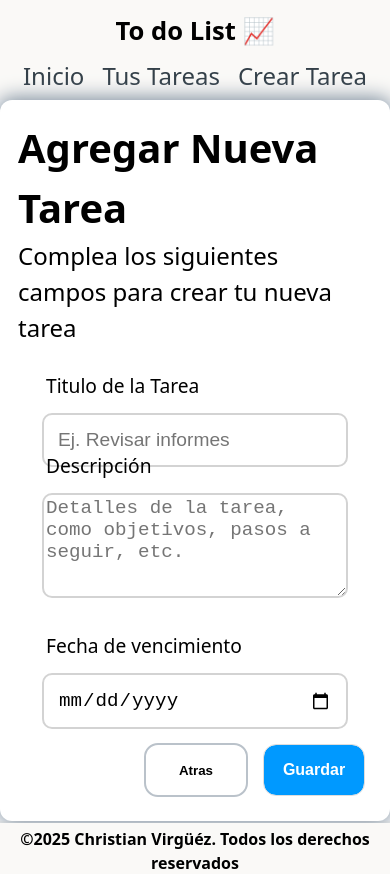
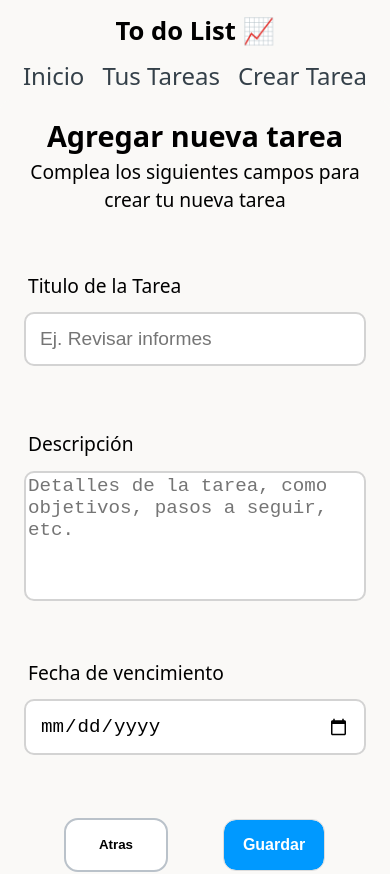
Before and after one commit to ChristianVirguez/taskList, a React (Vite) app: page /new-task in a window 390 px wide. Shown: the top 874 px of the page. Built offline with nearby package versions, Linux system fonts and the light colour scheme.

Commit message:
dev: arreglo estilos de newTask, pendiente arreglar taskPage

```diff
--- a/src/components/commun/content/content.css
+++ b/src/components/commun/content/content.css
@@ -1,6 +1,7 @@
 
 .content-main{
-    background-color: white;
+    background: #FAF9F7;
+
     width: 100vw;
     height: 100%;
 
--- a/src/pages/new_task/NewTaskPage.tsx
+++ b/src/pages/new_task/NewTaskPage.tsx
@@ -48,7 +48,7 @@ function NewTask(){
     return (
         <>
             <div className="newtask-container">
-                <h2>Agregar Nueva Tarea</h2>
+                <h2>Agregar nueva tarea</h2>
                 <p>Complea los siguientes campos para crear tu nueva tarea</p>
 
                 <form className="box-input" onSubmit={handleSubmit}>
--- a/src/pages/new_task/newtask.css
+++ b/src/pages/new_task/newtask.css
@@ -1,7 +1,8 @@
 
 .newtask-container{
+    background: #FAF9F7;
     width: 700px;
-    height: max-content;
+    height: 100vh;
     padding: 18px;
 
     border-radius: 12px;
@@ -9,8 +10,6 @@
     display: flex;
     flex-flow: column;
     font-size: 1.2rem;
-
-    box-shadow: 0px 0px 20px 2px lightslategray;
 }
 
 .newtask-container h2{
@@ -30,19 +29,20 @@
 
     display: flex;
     flex-flow: column;
+    justify-content: space-evenly;
 }
 
 .box-input .task-title,
 .box-input .task-description,
 .box-input .task-date-expiration{
-    padding: 18px;
 
     display: flex;
     flex-flow: column;
+    text-align: start;
 }
 
 .task-title{
-    height: 80px;
+    height: 110px;
 
     display: flex;
     flex-flow: column;
@@ -72,6 +72,7 @@
     border: none;
     outline: 2px solid lightgrey;
     font-size: 1.2rem;
+    resize: none;
 }
 
 .task-date-expiration{
@@ -152,3 +153,47 @@
     border: none;
     border-radius: 12px;
 }
+
+
+/*
+sm: 640px
+md: 768px
+lg: 1024px
+xl: 1280px
+*/
+
+/* @media (max-width: 768px) {
+
+
+} */
+
+
+@media (max-width: 640px) {
+
+    .newtask-container{
+        background: #FAF9F7;
+        width: 700px;
+        height: 100vh;
+        padding-top: 14px;
+
+        display: flex;
+        flex-flow: column;
+        text-align: center;
+
+        & h2{
+            font-size: 1.5em;
+        }
+
+        & p {
+            font-size: 1em;
+        }
+    }
+
+    .box-button{
+        margin-top: 18px;
+        display: flex;
+        justify-content: space-evenly;
+        gap: 18px;
+    }
+
+}
--- a/src/pages/task/taskpage.css
+++ b/src/pages/task/taskpage.css
@@ -1,12 +1,14 @@
 
 .task-list-container{
-    width: 800px;
+    background: #FCFAF5;
+    width: 100%;
     height: 100vh;
     padding:12px 28px;
     border-radius: 12px;
 
     display: flex;
     flex-flow: column;
+    align-items: center;
     font-size: 1.2rem;
 
 }
```
Also changed, not shown: src/components/ui/cardTask/CardTask.css (added), src/components/ui/cardTask/CardTask.tsx (added).
